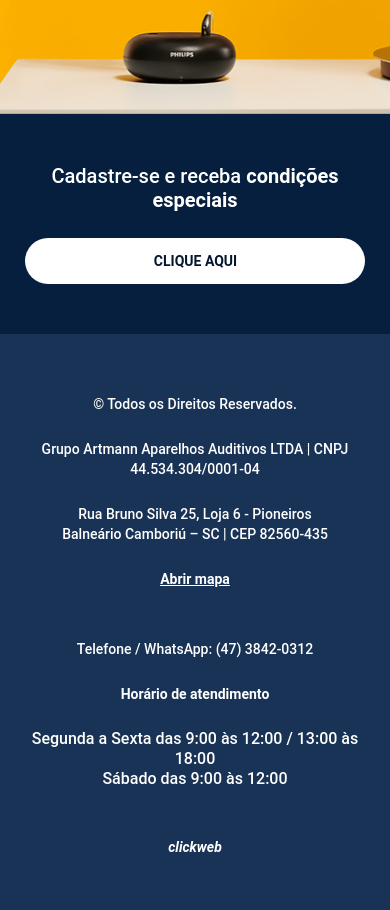
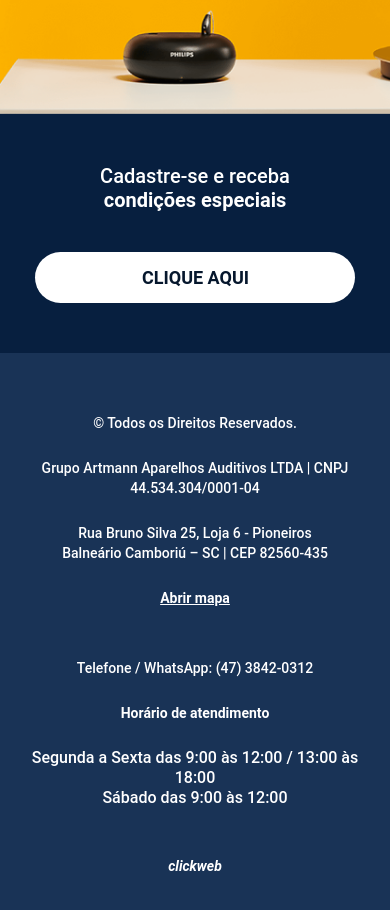
Before and after one commit to brnmilano/Artmann, a React (Create React App) app: page / in a window 390 px wide. Shown: the part 3607-4517 px from the top of the page. Built offline with nearby package versions, Linux system fonts and the light colour scheme.

Commit message:
Ajustes no componente SpecialConditions

```diff
--- a/src/Components/SpecialConditions/index.js
+++ b/src/Components/SpecialConditions/index.js
@@ -16,16 +16,17 @@ export default function SpecialConditions() {
   return (
     <Box className={styles.container}>
       <Box className={styles.contentWrapper}>
-        <Box>
+        <Box className={styles.textWrapper}>
           <Text fontSize={isMobile ? 20 : 32}>
             Cadastre-se e receba <span>condições especiais </span>
           </Text>
+        </Box>
       </Box>
 
       <form onSubmit={onSubmit} className={styles.buttonWrapper}>
         <Button
           type="submit"
-            fontSize={isMobile ? 14 : 18}
+          fontSize={18}
           padding="15px 19px 15px 20px"
           borderRadius={50}
           color="#06172D"
@@ -34,6 +35,5 @@ export default function SpecialConditions() {
         </Button>
       </form>
     </Box>
-    </Box>
   );
 }
--- a/src/Components/SpecialConditions/styles.module.scss
+++ b/src/Components/SpecialConditions/styles.module.scss
@@ -2,28 +2,39 @@
   display: flex;
   justify-content: center;
   align-items: center;
+  flex-direction: column;
   background-color: #071f3f;
+  padding: 135px 25px;
 
   span {
     font-weight: bold;
   }
 
   .contentWrapper {
-    padding: 134px 25px;
     text-align: center;
+  }
 
-    .buttonWrapper {
-      max-width: 375px;
-      margin: 0 auto;
-      padding-top: 26px;
-    }
+  .buttonWrapper {
+    width: 100%;
+    max-width: 375px;
+    margin: 0 auto;
+    padding-top: 26px;
   }
 }
 
 @media screen and (max-width: 680px) {
   .container {
+    padding: 50px 35px;
+
     .contentWrapper {
-      padding: 50px 25px;
+      margin-bottom: 30px;
+      .textWrapper {
+        max-width: 200px;
+      }
+    }
+
+    .buttonWrapper {
+      padding-top: 10px;
     }
   }
 }
```
Lines whose indentation alone changed are shown as unchanged.
